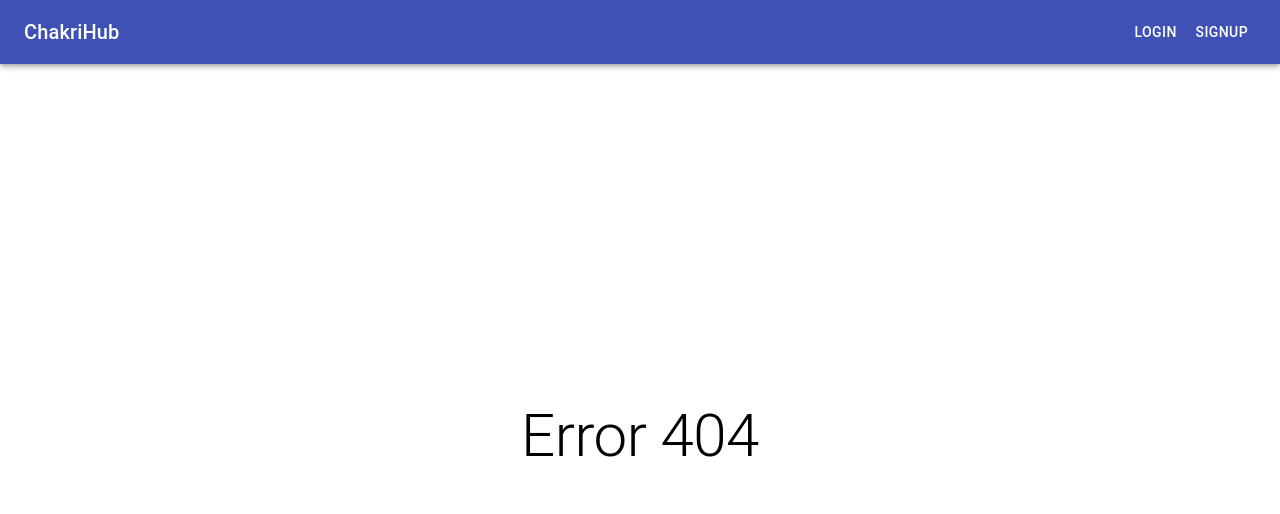
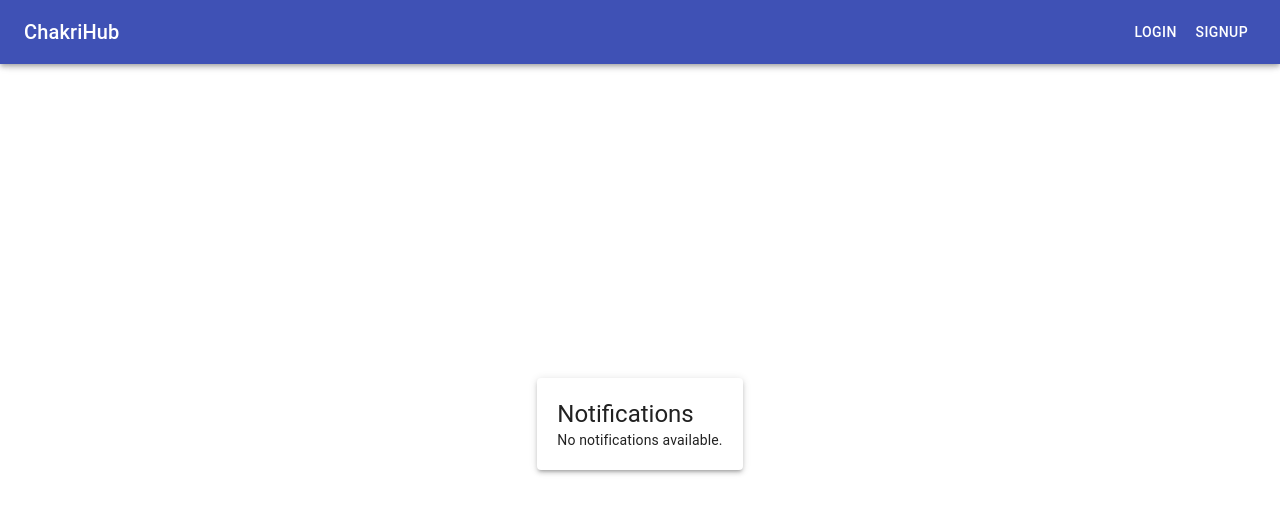
Before and after one commit to labiba-tasnim/online-job-portal, a React (Create React App) app in the folder frontend/: page /notifications in a window 1280 px wide. Before the commit this address had no page. Shown: the top 514 px of the page. Built offline with nearby package versions, Linux system fonts and the light colour scheme.

Commit message:
Frontend (#10)

```diff
--- a/frontend/src/App.js
+++ b/frontend/src/App.js
@@ -8,6 +8,7 @@ import Login from "./component/Login";
 import Logout from "./component/Logout";
 import Signup from "./component/Signup";
 import Home from "./component/Home";
+import Notifications from "./component/Notifications";
 import Applications from "./component/Applications";
 import Profile from "./component/Profile";
 import CreateJobs from "./component/recruiter/CreateJobs";
@@ -86,6 +87,9 @@ function App() {
               <Route exact path="/employees">
                 <AcceptedApplicants />
               </Route>
+              <Route exact path="/notifications">
+                <Notifications />
+              </Route>
               <Route>
                 <ErrorPage />
               </Route>
--- a/frontend/src/component/Navbar.js
+++ b/frontend/src/component/Navbar.js
@@ -3,6 +3,10 @@ import {
   Toolbar,
   Typography,
   Button,
+  Badge,
+  IconButton,
+  Menu,
+  MenuItem,
   makeStyles,
 } from "@material-ui/core";
 import { useHistory } from "react-router-dom";
@@ -54,6 +58,9 @@ const Navbar = (props) => {
               <Button color="inherit" onClick={() => handleClick("/profile")}>
                 Profile
               </Button>
+              <Button color="inherit" onClick={() => handleClick("/notifications")}>
+                Notifications
+              </Button>
               <Button color="inherit" onClick={() => handleClick("/logout")}>
                 Logout
               </Button>
--- /dev/null
+++ b/frontend/src/component/Notifications.js
@@ -0,0 +1,35 @@
+import React from 'react';
+import {
+  Paper,
+  Typography,
+  List,
+  ListItem,
+  ListItemText,
+} from '@material-ui/core';
+
+const Notifications = ({ notifications }) => {
+  // Check if notifications is undefined or null
+  if (!notifications || notifications.length === 0) {
+    return (
+      <Paper elevation={3} style={{ padding: '20px', margin: '20px' }}>
+        <Typography variant="h5">Notifications</Typography>
+        <Typography variant="body2">No notifications available.</Typography>
+      </Paper>
+    );
+  }
+
+  return (
+    <Paper elevation={3} style={{ padding: '20px', margin: '20px' }}>
+      <Typography variant="h5">Notifications</Typography>
+      <List>
+        {notifications.map((notification, index) => (
+          <ListItem key={index}>
+            <ListItemText primary={notification.message} secondary={notification.timestamp} />
+          </ListItem>
+        ))}
+      </List>
+    </Paper>
+  );
+};
+
+export default Notifications;
```
Also changed, not shown: 1 other file (tests, documents, lock files or other folders).
